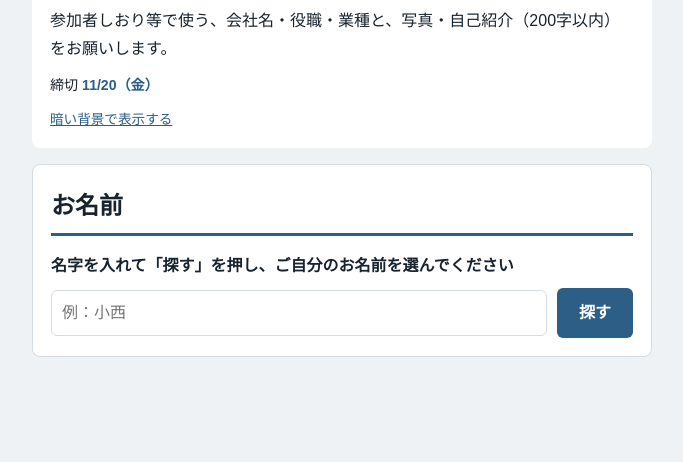
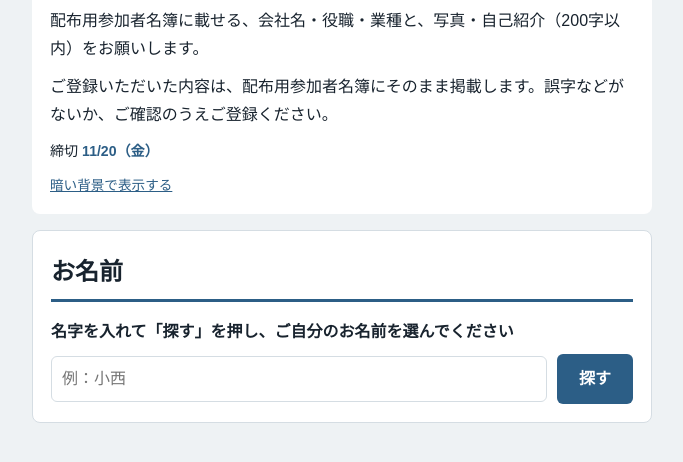
Before and after one commit to niseko-forum/2027, a plain HTML site: page intro/index.html in a window 1280 px wide. Shown: the part 78-540 px from the top of the page, without its empty margins (298-981 px from the left). Drawn offline with Linux system fonts and the light colour scheme; no server answers; a web font is replaced by a local one.

Commit message:
deploy: 2026-11-15 15:11

```diff
--- a/intro/index.html
+++ b/intro/index.html
@@ -6,7 +6,7 @@
 <meta name="robots" content="noindex,nofollow">
 <title>ニセコ会議2027 自己紹介</title>
 <meta property="og:title" content="ニセコ会議2027 自己紹介">
-<meta property="og:description" content="参加者しおり等で使う、写真と自己紹介をお願いします。">
+<meta property="og:description" content="配布用参加者名簿に載せる、写真と自己紹介をお願いします。">
 <meta property="og:type" content="website">
 <link rel="preconnect" href="https://fonts.googleapis.com">
 <link rel="stylesheet" href="https://fonts.googleapis.com/css2?family=BIZ+UDPGothic:wght@400;700&family=Zen+Kaku+Gothic+New:wght@700;900&display=swap">
@@ -27,7 +27,8 @@ input[type=file]{font:inherit;font-size:.9rem}
 <span class="badge" id="testBadge" hidden>テスト版（本番とは別のデータです。登録は本番には残りません。メールは事務局の皆さまのアドレスにだけ届きます）</span>
 <header class="head">
   <h1>【ニセコ会議2027】自己紹介</h1>
-  <p>参加者しおり等で使う、会社名・役職・業種と、写真・自己紹介（200字以内）をお願いします。</p>
+  <p>配布用参加者名簿に載せる、会社名・役職・業種と、写真・自己紹介（200字以内）をお願いします。</p>
+  <p>ご登録いただいた内容は、配布用参加者名簿にそのまま掲載します。誤字などがないか、ご確認のうえご登録ください。</p>
   <div class="facts">
     <span>締切 <b>11/20（金）</b></span>
   </div>
```
